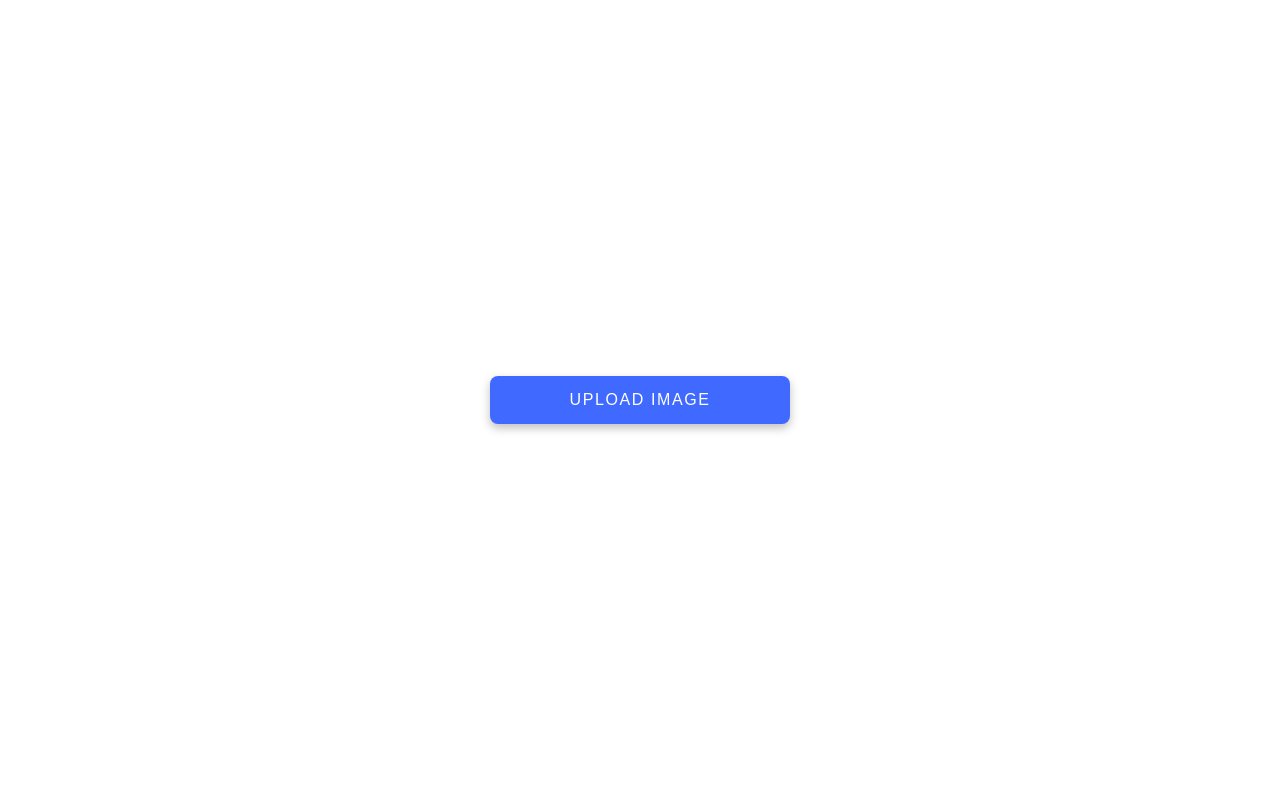
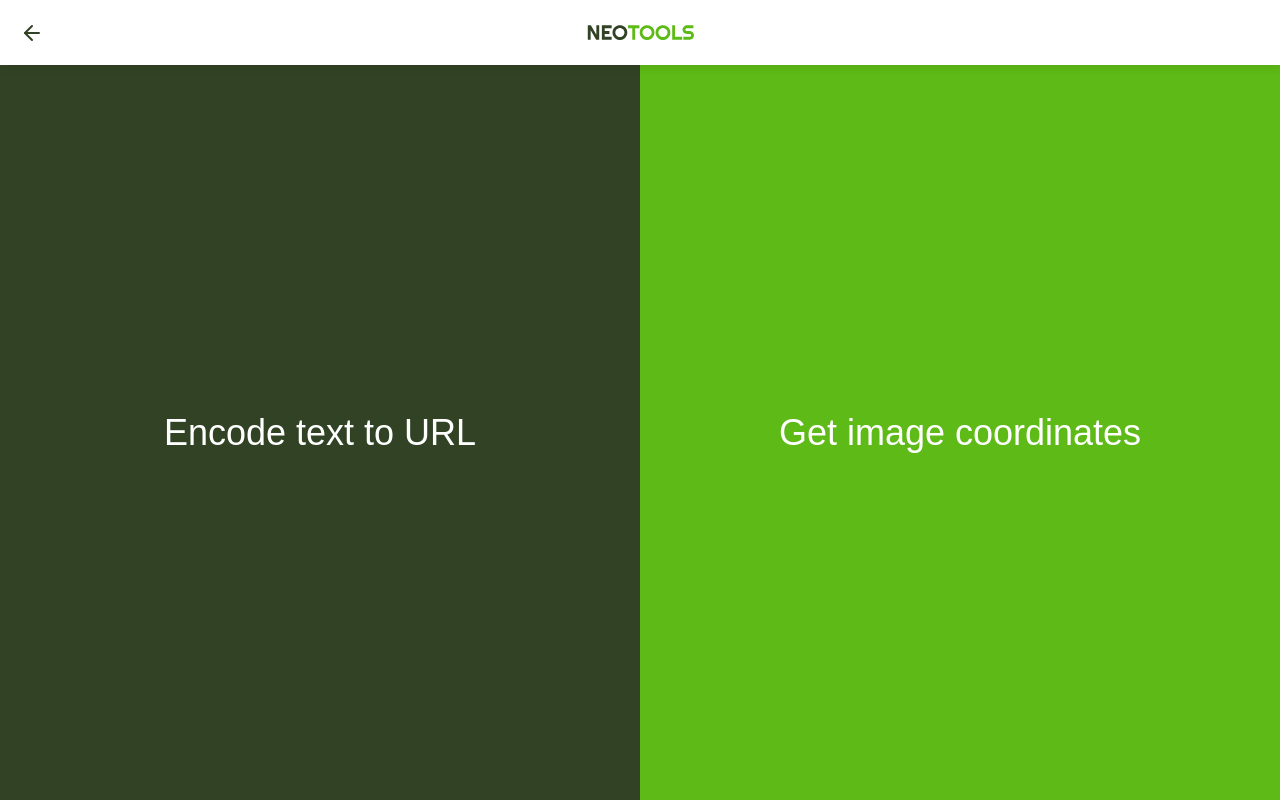
Before and after one commit to hugorenzi/imagecoords, a Next.js app: page / in a window 1280 px wide. Built offline with nearby package versions, Linux system fonts and the light colour scheme; a web font is replaced by a local one.

Commit message:
Atualizando imagecoords para neotools

```diff
--- a/package.json
+++ b/package.json
@@ -1,5 +1,5 @@
 {
-  "name": "hugorenzi.com",
+  "name": "neotools",
   "version": "0.1.0",
   "private": true,
   "scripts": {
--- a/pages/index.js
+++ b/pages/index.js
@@ -1,10 +1,13 @@
 import { useState, useRef } from 'react';
+import { FiArrowLeft } from 'react-icons/fi';
 import Head from 'next/head';
+import Image from 'next/image';
 import Swal from 'sweetalert2';
 import withReactContent from 'sweetalert2-react-content';
 
 const App = () => {
   const [result, setResult] = useState("");
+  const [text, setText] = useState("");
   const imageRef = useRef(null);
   const MySwal = withReactContent(Swal);
 
@@ -31,13 +34,75 @@ const App = () => {
     });
   }
 
+  const selectTool = (tool) => {
+    const selected = document.querySelector(`.tools__${tool}`);
+          selected.classList.add('active');
+
+    const selectors = document.querySelector('.selectors');
+          selectors.classList.remove('active');
+
+    const header = document.querySelector('.mainHeader');
+          header.classList.add('back');
+  }
+
+  const backButton = () => {
+    const selected = document.querySelectorAll('.tools > div');
+
+    for (const sel of selected) {
+      sel.classList.remove('active');
+    }
+
+    const selectors = document.querySelector('.selectors');
+          selectors.classList.add('active');
+
+    const header = document.querySelector('.mainHeader');
+          header.classList.remove('back');
+  }
+
+  const decodeText = () => {
+    navigator.clipboard.writeText(encodeURI(text));
+    alert('Text copied to clipboard');
+  }
+
   return (
     <main className="app">
       <Head>
         <title>Image Coords</title>
       </Head >
 
+      <div className="mainHeader back">
+        <FiArrowLeft size={24} onClick={() => backButton()} />
+        <Image src="/logo.svg" width="107" height="25" className="logo" />
+      </div>
+
       <div className="content">
+        <div className="selectors active">
+          <div className="selectors__encodeurl" onClick={() => selectTool("encodeurl")}>
+            <span>Encode text to URL</span>
+          </div>
+
+          <div className="selectors__imagecoords" onClick={() => selectTool("imagecoords")}>
+            <span>Get image coordinates</span>
+          </div>
+        </div>
+
+        <div className="tools">
+          <div className="tools__encodeurl">
+            <input
+              type="text"
+              placeholder="Insert text to encode here"
+              onChange={e => setText(e.target.value)}
+            />
+
+            <button
+              className="mainButton primary upper"
+              onClick={() =>  decodeText()}
+            >
+              Encode Text
+            </button>
+          </div>
+
+          <div className="tools__imagecoords">
             <input
               id="uploader"
               type="file"
@@ -45,7 +110,7 @@ const App = () => {
             />
 
             <button
-          className="mainButton primary upper"
+              className="mainButton secondary upper"
               onClick={() => document.getElementById("uploader").click()}
             >
               Upload image
@@ -53,6 +118,8 @@ const App = () => {
 
             {result && <img ref={imageRef} src={result} onClick={e => getMousePos(e)} />}
           </div>
+        </div>
+      </div>
     </main>
   );
 }
--- a/styles/base/_config.scss
+++ b/styles/base/_config.scss
@@ -34,3 +34,20 @@ body {
 button {
   cursor: pointer;
 }
+
+input {
+  font-size: 16px;
+  color: #333;
+  display: inline-block;
+  width: 100%;
+  height: 48px;
+  line-height: 48px;
+  text-align: center;
+  border: 0 solid transparent;
+  border-radius: 8px;
+  text-decoration: none;
+  padding: 0 12px;
+  font-weight: 500;
+  text-align: left;
+  box-shadow: 0px 4px 10px rgb(0 0 0 / 25%);
+}
--- a/styles/base/configs/_colors.scss
+++ b/styles/base/configs/_colors.scss
@@ -1,4 +1,6 @@
-$primary: #406AFF;
+$primary: #314324;
+$secondary: #5eba16;
+
 $success: #14CFA0;
 $danger: #ED5565;
 $warning: #FFA833;
--- a/styles/components/_button.scss
+++ b/styles/components/_button.scss
@@ -18,6 +18,21 @@
     );
   }
 
+  &.secondary {
+    @include mainButton(
+      16px, //font-size
+      #fff, //color
+      $secondary, // background-color
+      #fff, // color (hover)
+      darken($secondary, 5%), // background-color (hover)
+      0, // border-width
+      transparent, // border-color
+      transparent, // border-color (hover)
+      48px, // height
+      8px // radius
+    );
+  }
+
   &.upper {
     text-transform: uppercase;
     letter-spacing: 0.1em;
--- /dev/null
+++ b/styles/components/_header.scss
@@ -0,0 +1,27 @@
+@import '../base/configs/mixins';
+
+.mainHeader {
+  padding: 20px 0;
+  display: flex;
+  justify-content: center;
+  position: fixed;
+  top: 0;
+  left: 0;
+  right: 0;
+  background-color: #fff;
+  box-shadow: 0px 1px 10px 1px rgb(0, 0, 0, 0.1);
+
+  > svg {
+    display: none;
+    color: $primary;
+    position: absolute;
+    top: 50%;
+    left: 20px;
+    cursor: pointer;
+    @include transforms(translateY(-50%));
+  }
+
+  &.back svg {
+    display: flex;
+  }
+}
--- a/styles/index.global.scss
+++ b/styles/index.global.scss
@@ -6,6 +6,7 @@
 
 //components
 @import "components/button";
+@import "components/header";
 
 //page
 @import "pages/app";
--- a/styles/pages/_app.scss
+++ b/styles/pages/_app.scss
@@ -1,12 +1,80 @@
 @import '../base/configs/colors';
+@import '../base/configs/mixins';
 
 .app {
   .content {
+    .selectors {
+      display: none;
+      margin-top: 65px;
+
+      &.active {
         display: flex;
+      }
+
+      > div {
+        flex: 1;
+        height: calc(100vh - 65px);
+        display: flex;
+        align-items: center;
+        justify-content: center;
+        color: #fff;
+        font-size: 36px;
+        cursor: pointer;
+
+        > span {
+          @include transition("all 0.3s ease-in-out");
+          // @include transforms(translateY(-65px));
+        }
+
+        &:hover, &:active {
+          > span {
+            text-decoration: underline;
+            // @include transforms(translateY(-65px) scale(1.1));
+          }
+        }
+      }
+
+      &__encodeurl {
+        background-color: $primary;
+      }
+
+      &__imagecoords {
+        background-color: $secondary;
+      }
+    }
+
+    .tools {
+      &__encodeurl {
+        display: none;
         align-items: center;
         justify-content: center;
         flex-direction: column;
         min-height: 100vh;
+
+        &.active {
+          display: flex;
+        }
+
+        input {
+          max-width: 300px;
+          margin-bottom: 16px;
+        }
+
+        .mainButton {
+          max-width: 300px;
+        }
+      }
+
+      &__imagecoords {
+        display: none;
+        align-items: center;
+        justify-content: center;
+        flex-direction: column;
+        min-height: 100vh;
+
+        &.active {
+          display: flex;
+        }
 
         input {
           display: none;
@@ -18,3 +86,5 @@
         }
       }
     }
+  }
+}
```
Also changed, not shown: public/logo.svg. Lines whose indentation alone changed are shown as unchanged.
